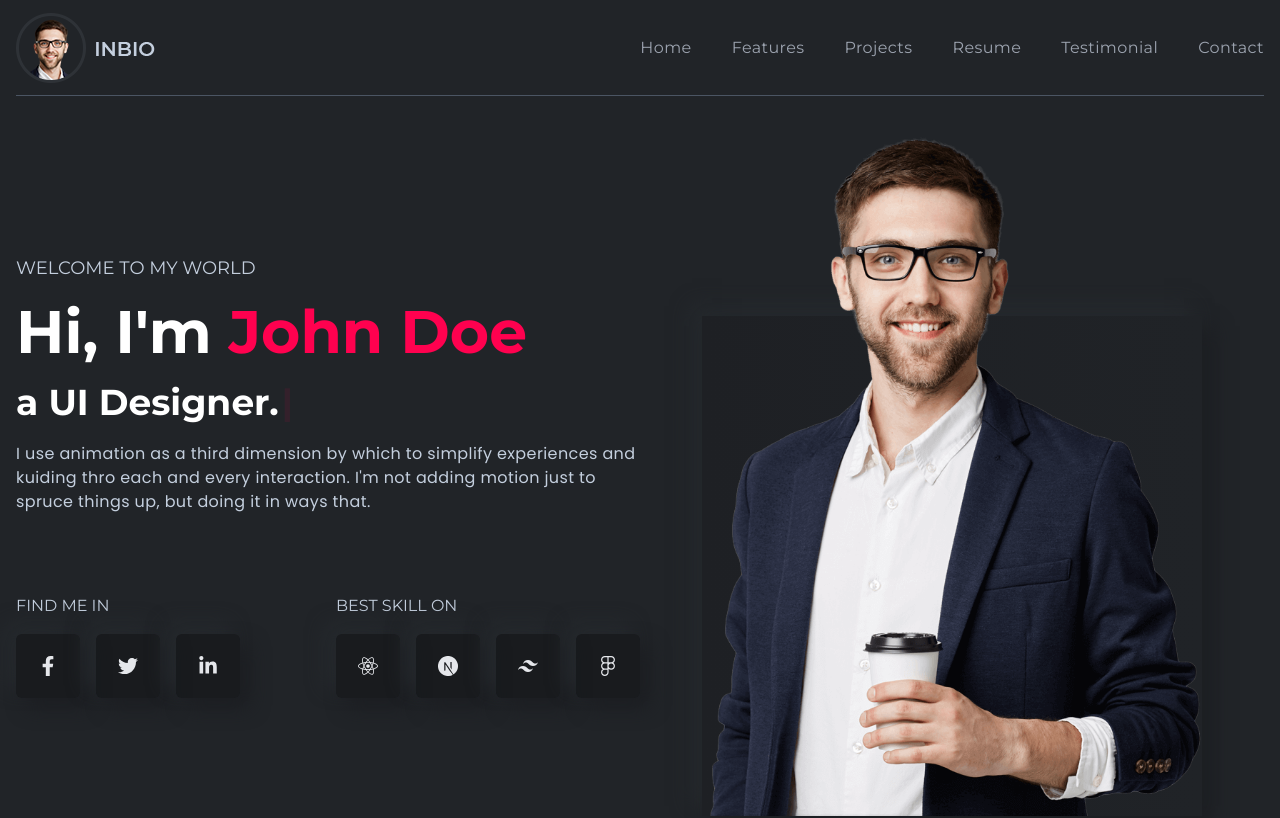
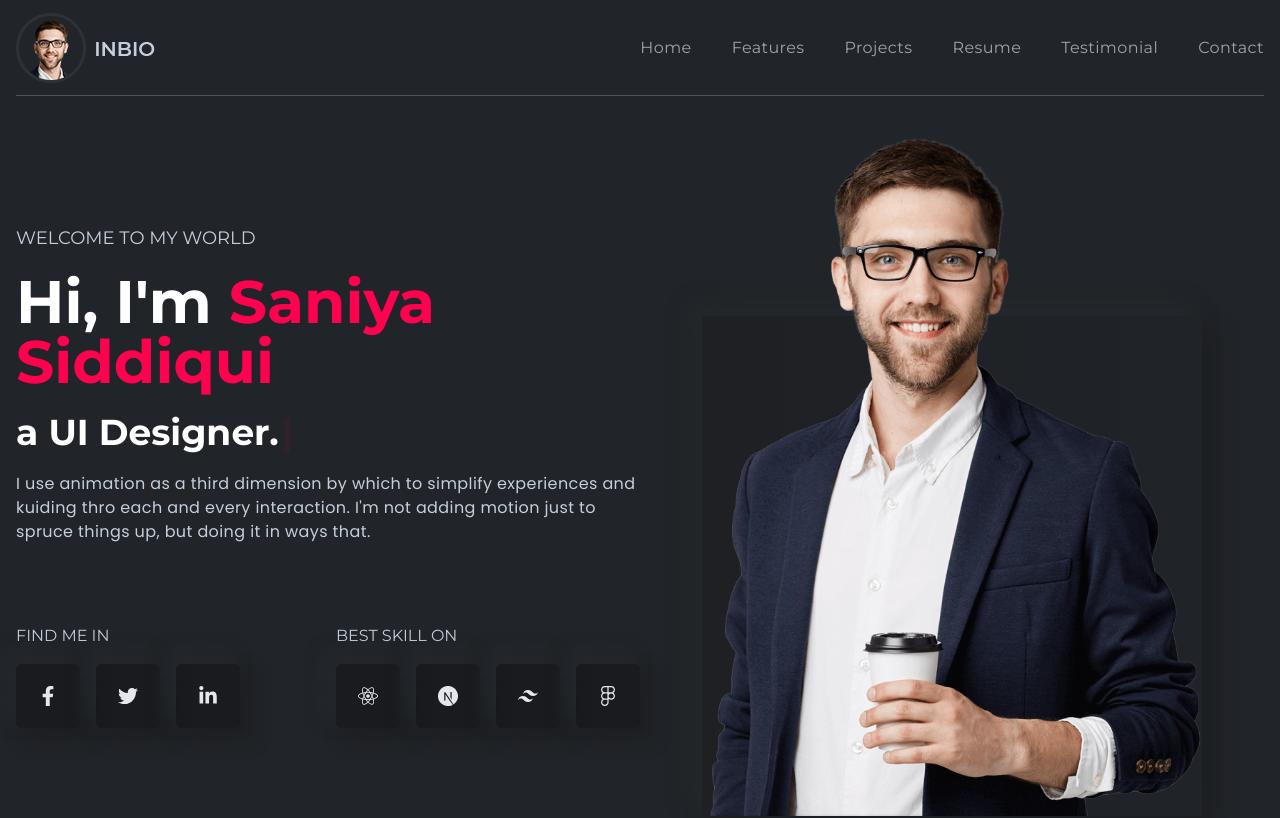
Before and after one commit to Amit-Rohila33/portfoliowebsite, a React (Create React App) app: page / in a window 1280 px wide. Shown: the top 818 px of the page. Built offline with nearby package versions, Linux system fonts and the light colour scheme.

Commit message:
Update LeftBanner.js

```diff
--- a/src/components/banner/LeftBanner.js
+++ b/src/components/banner/LeftBanner.js
@@ -15,7 +15,7 @@ const LeftBanner = () => {
       <div className="flex flex-col gap-5">
         <h4 className=" text-lg font-normal">WELCOME TO MY WORLD</h4>
         <h1 className="text-6xl font-bold text-white">
-          Hi, I'm <span className="text-designColor capitalize">John doe</span>
+          Hi, I'm <span className="text-designColor capitalize">Saniya Siddiqui</span>
         </h1>
         <h2 className="text-4xl font-bold text-white">
           a <span>{text}</span>
```
